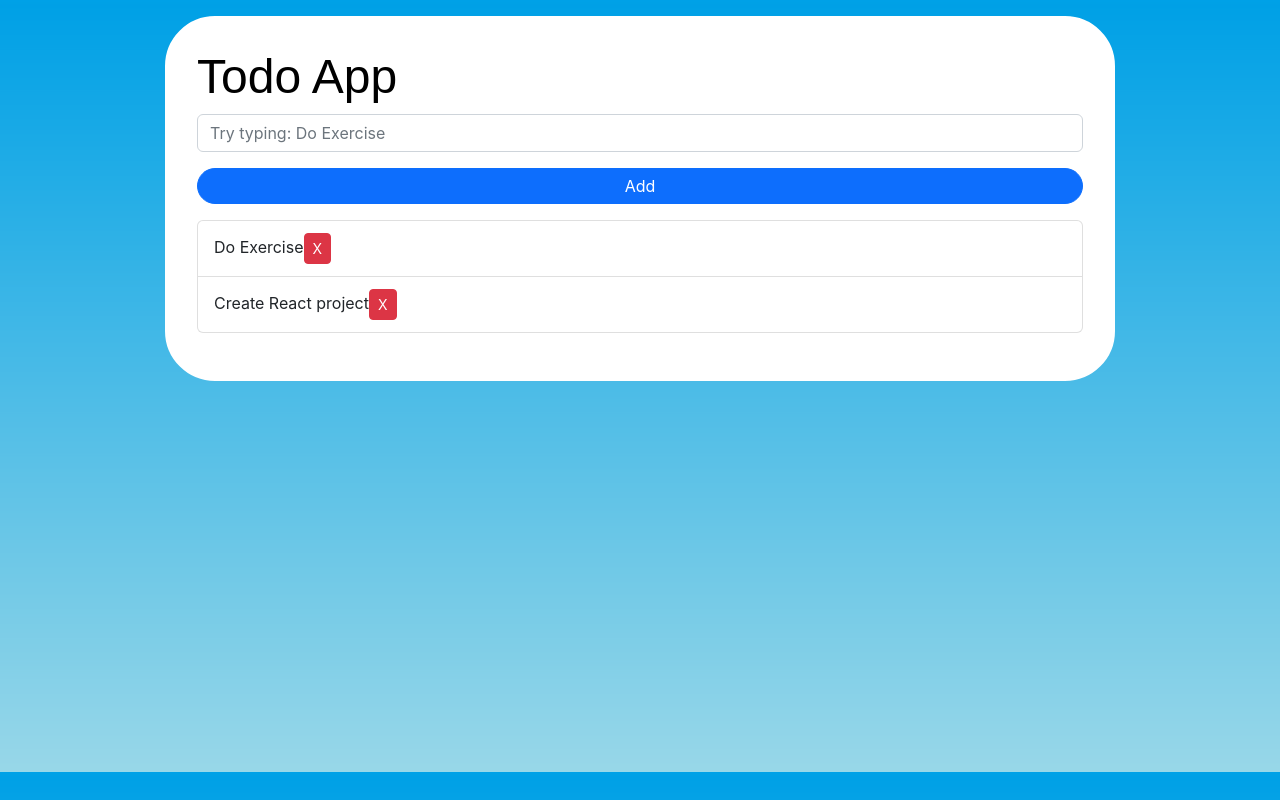
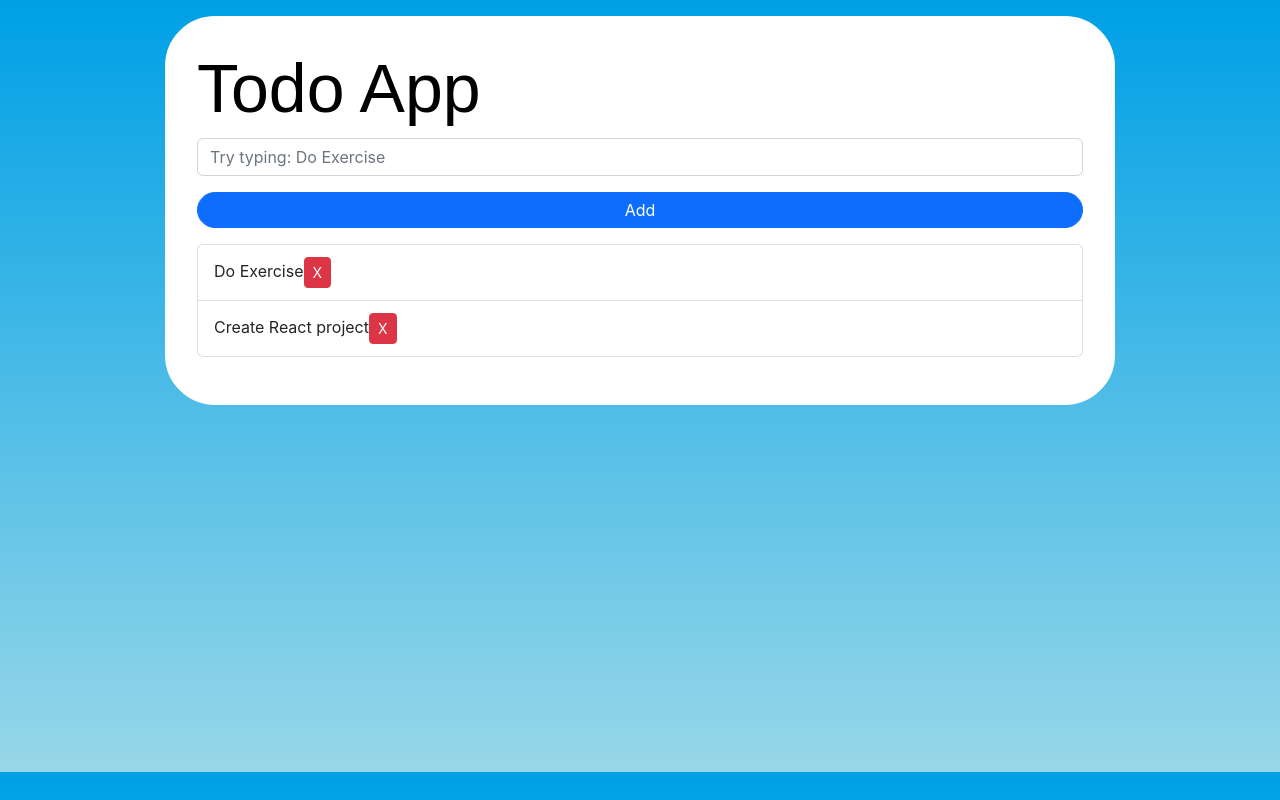
Before and after one commit to sreekanth014/sirr-eactapp-master, a React (Create React App) app: page / in a window 1280 px wide. Built offline with nearby package versions, Linux system fonts and the light colour scheme.

Commit message:
Update index.css

```diff
--- a/src/index.css
+++ b/src/index.css
@@ -15,5 +15,5 @@ code {
 h1{
   color: #000;
   font-family: sans-serif;
-  font-size: 48px;
+  font-size: 68px;
 }
```
